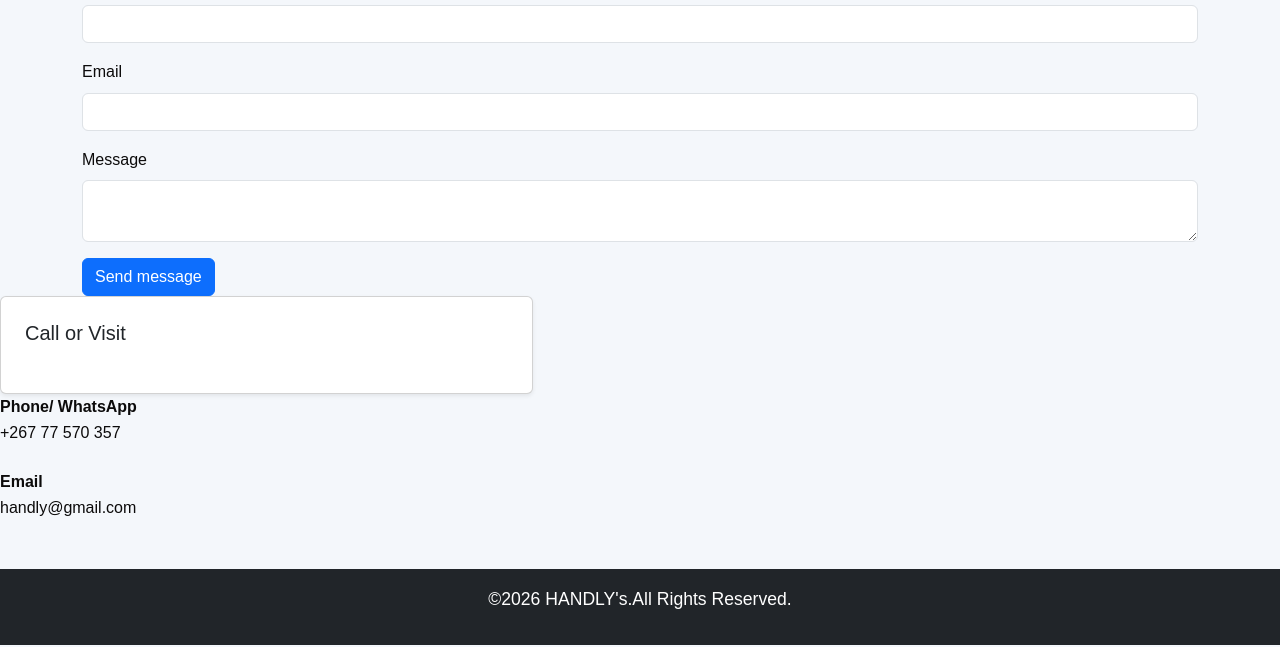
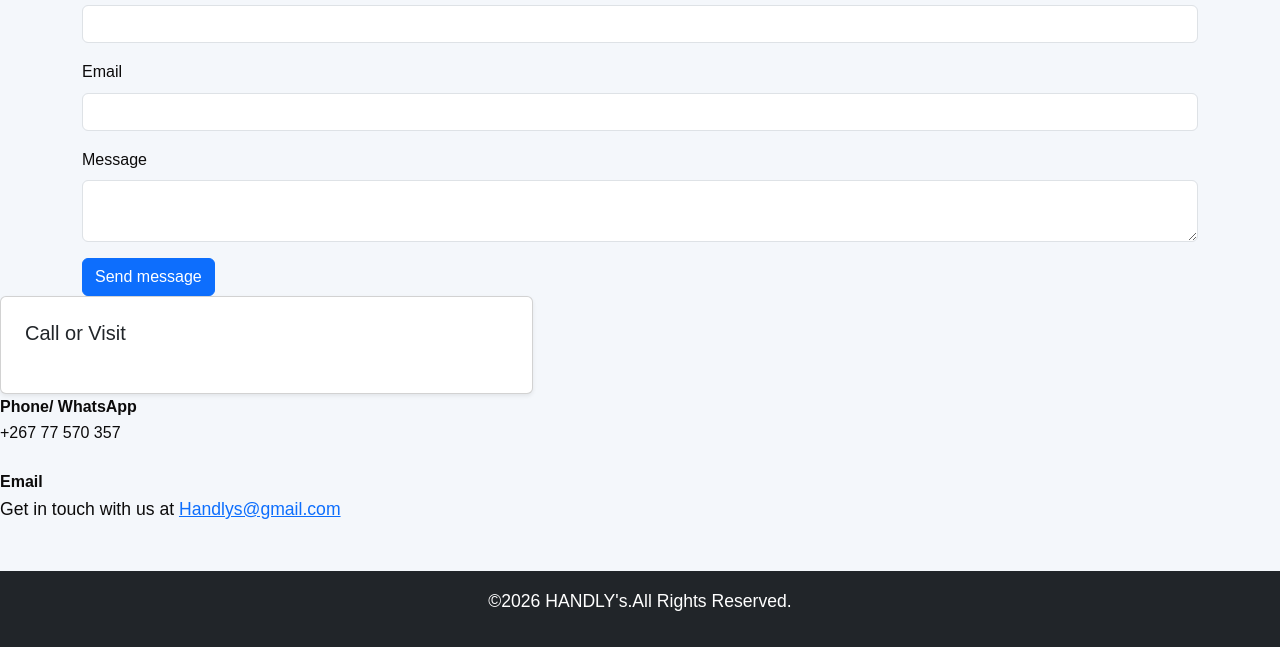
Before and after one commit to Mojakes-droid/bida25-258, a plain HTML site: page contact.html in a window 1280 px wide. Shown: the part 261-908 px from the top of the page. Drawn offline with nearby package versions, Linux system fonts and the light colour scheme.

Commit message:
modified contact and index

```diff
--- a/contact.html
+++ b/contact.html
@@ -79,7 +79,9 @@
         </div>
         <div class="mb-4">
             <Strong>Email</Strong><br>
-            handly@gmail.com
+
+        <p>Get in touch with us at <a href="mailito:example@example.com"> Handlys@gmail.com</a></p>
+
         </div>
     </div>
 
```
Also changed, not shown: index.html (+1 -1 lines).
